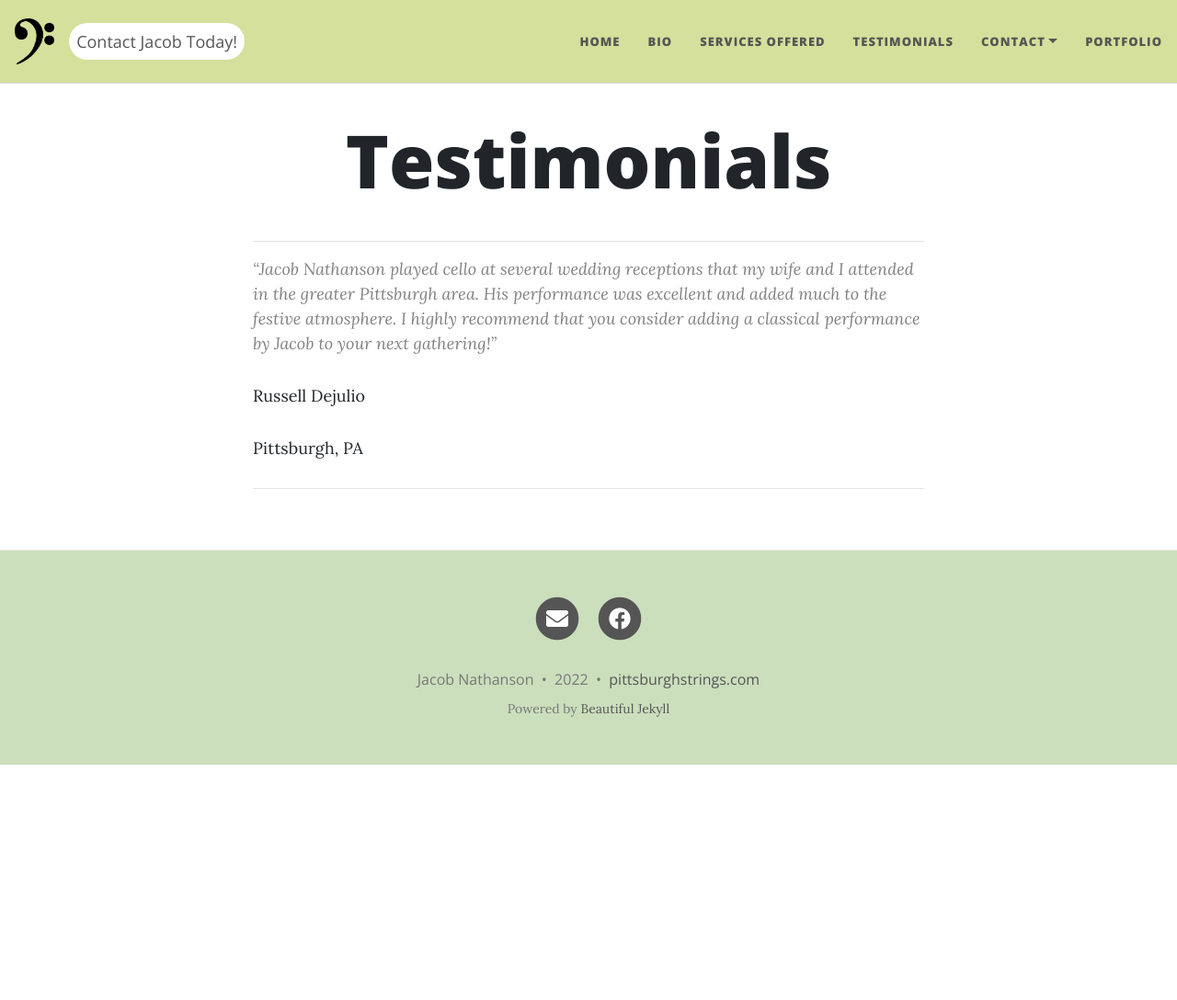
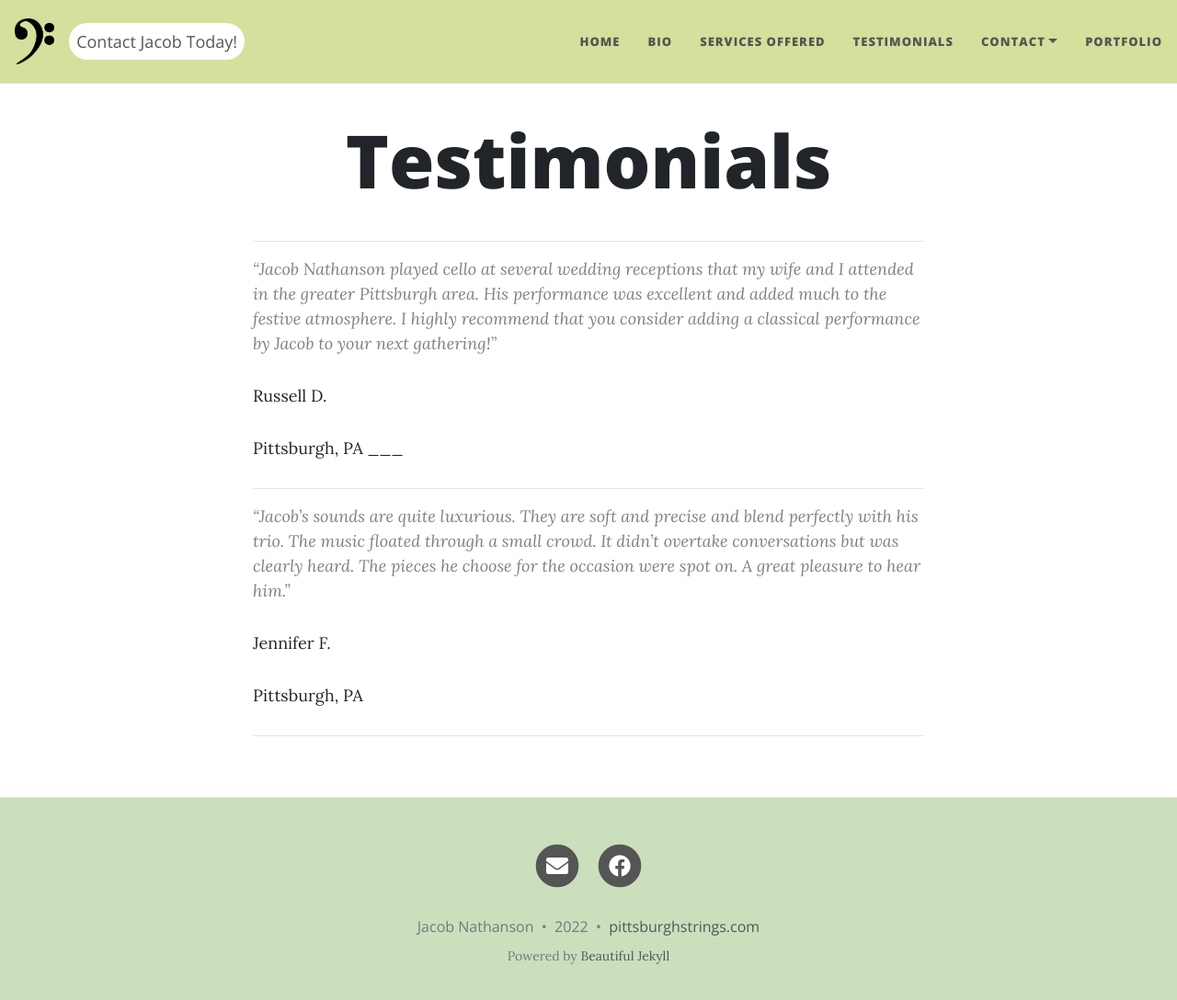
Before and after one commit to ben-nathanson/jake-nathanson-music, a Jekyll site: the page built from pages/testimonials.md, in a window 1280 px wide and 1101 px high. Shown: the top 1088 px of the window at 92% size. Built offline with Jekyll 4.4.1, drawn with Linux system fonts in a browser that asks for light colours; nearby versions of some CDN libraries.

Commit message:
Add testimonial

```diff
--- a/pages/testimonials.md
+++ b/pages/testimonials.md
@@ -7,7 +7,16 @@ ___
 
 > "Jacob Nathanson played cello at several wedding receptions that my wife and I attended in the greater Pittsburgh area. His performance was excellent and added  much to the festive atmosphere. I highly recommend that you consider adding a classical performance by Jacob to your next gathering!"
 
-Russell Dejulio
+Russell D.
+
+Pittsburgh, PA
+___
+
+___
+
+> "Jacob's sounds are quite luxurious. They are soft and precise and blend perfectly with his trio. The music floated through a small crowd. It didn’t overtake conversations but was clearly heard. The pieces he choose for the occasion were spot on. A great pleasure to hear him."
+
+Jennifer F.
 
 Pittsburgh, PA
 
```
